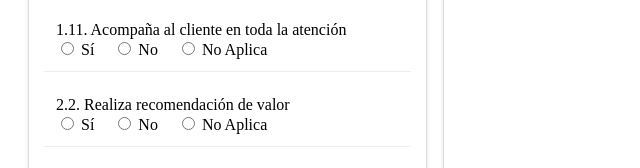
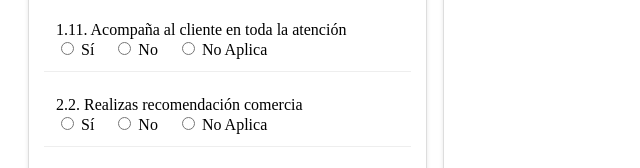
Before and after one commit to Frankpy18/calidadauto, a plain HTML site: page index.html in a window 1280 px wide. Shown: the part 1062-1230 px from the top of the page, 0-640 px from the left. Drawn offline with Linux system fonts and the light colour scheme.

Commit message:
Update index.html

```diff
--- a/index.html
+++ b/index.html
@@ -102,7 +102,7 @@ const puntos = [
     {id: '1.9', texto: '1.9. Brinda código de atención'},
     {id: '1.10', texto: '1.10. Consulta al cliente si entendió la gestión o explicación brindada'},
     {id: '1.11', texto: '1.11. Acompaña al cliente en toda la atención'},
-    {id: '2.2', texto: '2.2. Realiza recomendación de valor'},
+    {id: '2.2', texto: '2.2. Realizas recomendación comercia'},
     {id: '3.1', texto: '3.1. No cuestiona la identidad del cliente/usuario si la voz no coincide con el género de sus datos'},
     {id: '3.2', texto: '3.2. Se presenta de forma correcta'},
     {id: '3.3', texto: '3.3. Personaliza la atención usando el nombre del cliente y tratándolo de usted'},
```
